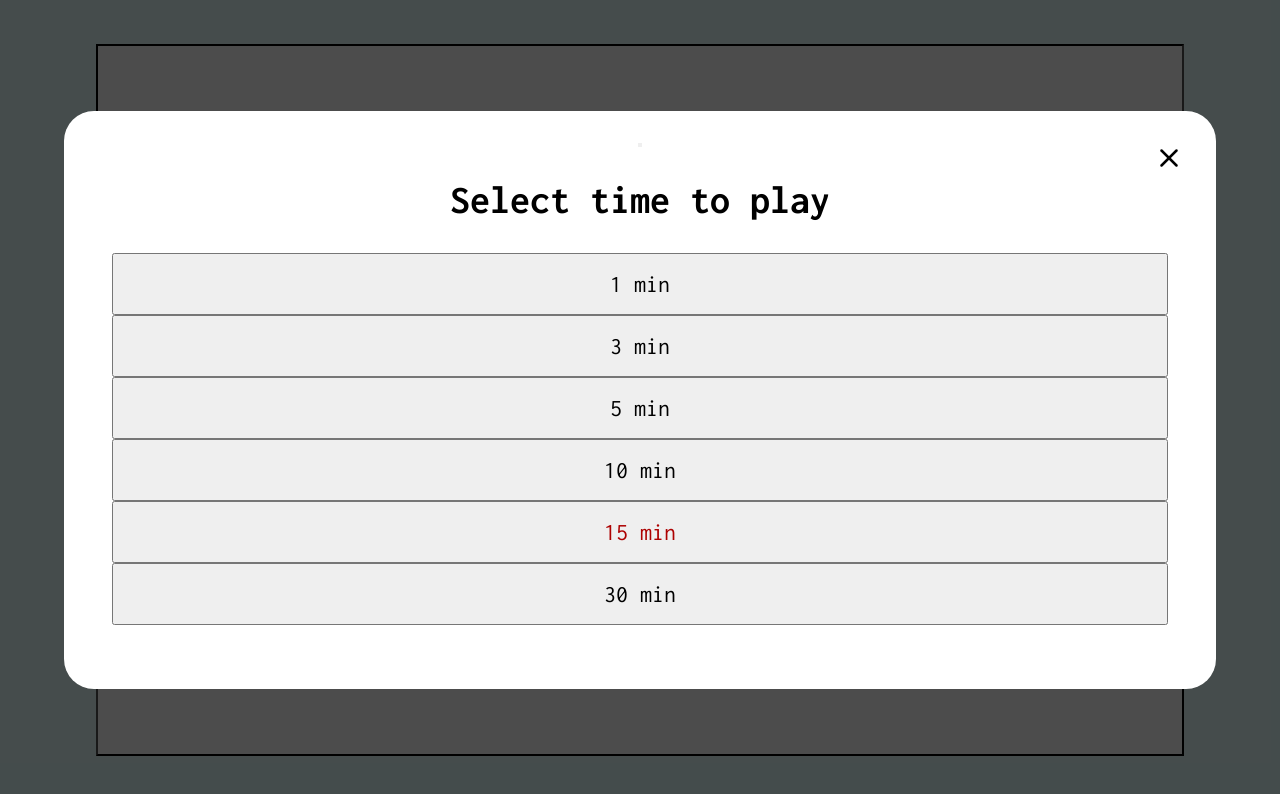
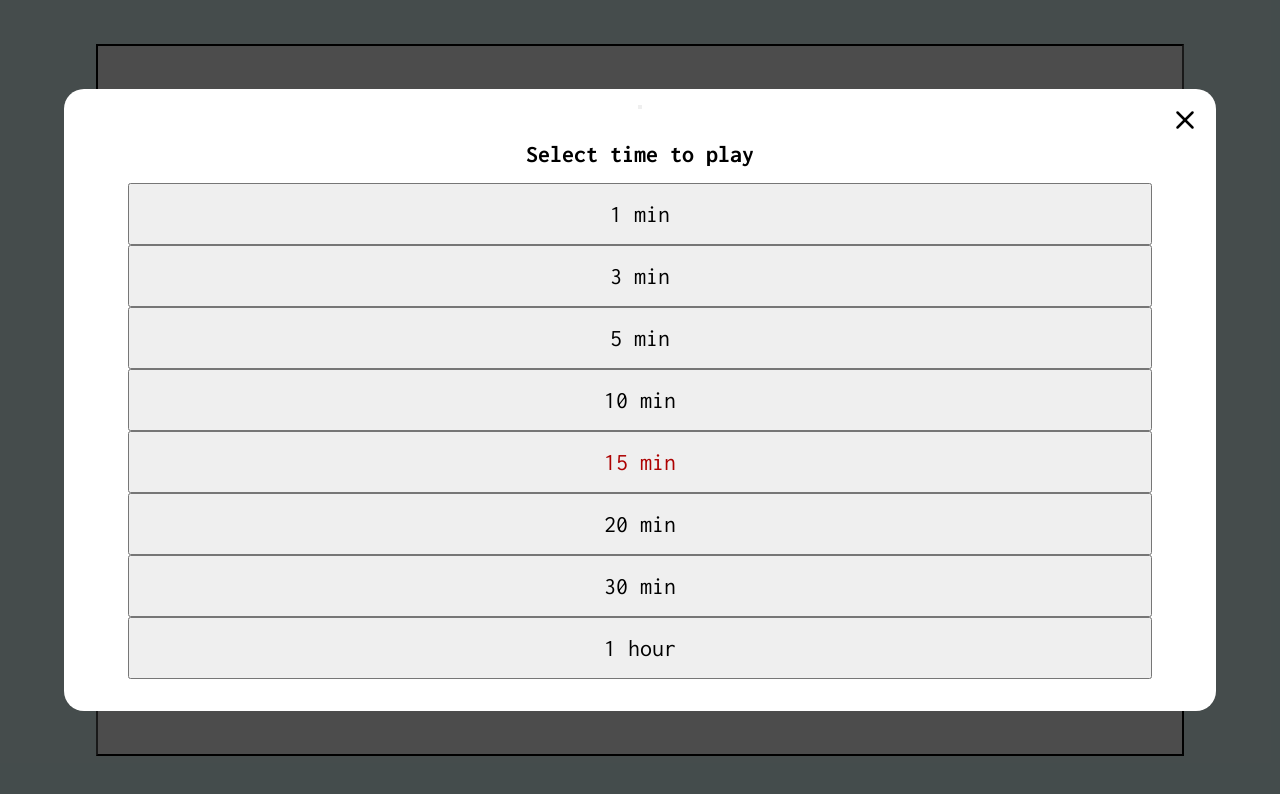
Before and after one commit to JavierMolines/chess-clock, a Next.js app: page / in a window 1280 px wide. Both pictures are taken after a click on the button 640 px from the left and 399 px from the top of the page. Shown: the top 794 px of the page. Built offline with nearby package versions, Linux system fonts and the light colour scheme.

Commit message:
feat(select-time): better general in component

```diff
--- /dev/null
+++ b/app/component/ModalSelection/data.ts
@@ -0,0 +1,34 @@
+export const TIMES_MODAL_SELECTION = [
+	{
+		number: 1,
+		unit: "min",
+	},
+	{
+		number: 3,
+		unit: "min",
+	},
+	{
+		number: 5,
+		unit: "min",
+	},
+	{
+		number: 10,
+		unit: "min",
+	},
+	{
+		number: 15,
+		unit: "min",
+	},
+	{
+		number: 20,
+		unit: "min",
+	},
+	{
+		number: 30,
+		unit: "min",
+	},
+	{
+		number: 1,
+		unit: "hour",
+	},
+];
--- a/app/component/ModalSelection/index.css
+++ b/app/component/ModalSelection/index.css
@@ -6,12 +6,21 @@
 
 	& h2 {
 		margin-top: 2rem;
-		font-size: 2.5rem;
+		font-size: 1.5rem;
+
+		@media (min-width: 1366px) {
+			margin-top: 0rem;
+			font-size: 2.5rem;
+		}
 	}
 }
 
 .spacesPadding {
-	padding: 2rem 1.5rem;
+	padding: 1rem 2rem;
+
+	@media (min-width: 1366px) {
+		padding: 2rem 1.5rem;
+	}
 }
 
 .flex {
@@ -30,7 +39,7 @@
 	width: 90%;
 	background-color: white;
 	align-items: center;
-	border-radius: 30px;
+	border-radius: 20px;
 
 	@media (min-width: 1366px) {
 		width: 50%;
@@ -52,7 +61,11 @@
 .closeIcon {
 	cursor: pointer;
 	position: absolute;
-	top: 2rem;
-	right: 2rem;
+	top: 1rem;
+	right: 1rem;
 	width: 30px;
+
+	@media (min-width: 1366px) {
+		top: 2rem;
+	}
 }
--- a/app/component/ModalSelection/index.tsx
+++ b/app/component/ModalSelection/index.tsx
@@ -2,13 +2,23 @@ import { useClockStore } from "@/app/store/gameStore";
 import type { IModelSelect } from "@/app/types/general.type";
 import { setTimingPlay } from "@/app/utils/storage";
 import "./index.css";
+import { TIMES_MODAL_SELECTION } from "./data";
 
 export const ModalSelection = ({ callback }: IModelSelect) => {
-	const times = [1, 3, 5, 10, 15, 30];
 	const { timeToPlay, setTime } = useClockStore();
 
-	const handlerSelectTime = (time: number) => {
-		const newTimeGame = { ...timeToPlay, minute: time };
+	const isSelectedRow = (time: number) =>
+		`buttonOptionSelect ${time === timeToPlay.minute ? "optionSelectTime" : ""}`;
+
+	const handlerSelectTime = (time: number, unit: "min" | "hour") => {
+		const isHour = unit === "hour";
+		const handlerTime = {
+			minute: isHour ? 0 : time,
+			hour: isHour ? time : 0,
+		};
+
+		const newTimeGame = { ...timeToPlay, ...handlerTime };
+
 		setTime(newTimeGame);
 		setTimingPlay(newTimeGame);
 		callback();
@@ -23,16 +33,14 @@ export const ModalSelection = ({ callback }: IModelSelect) => {
 
 				<h2>Select time to play</h2>
 				<div className="flex spacesPadding maxWidth">
-					{times.map((time) => (
+					{TIMES_MODAL_SELECTION.map(({ unit, number }) => (
 						<button
-							className={`buttonOptionSelect ${
-								time === timeToPlay.minute ? "optionSelectTime" : ""
-							}`}
-							onClick={() => handlerSelectTime(time)}
+							className={isSelectedRow(number)}
+							onClick={() => handlerSelectTime(number, unit as "min" | "hour")}
 							type="button"
-							key={time}
+							key={`${number}-${unit}`}
 						>
-							{time} min
+							{`${number} ${unit}`}
 						</button>
 					))}
 				</div>
```
